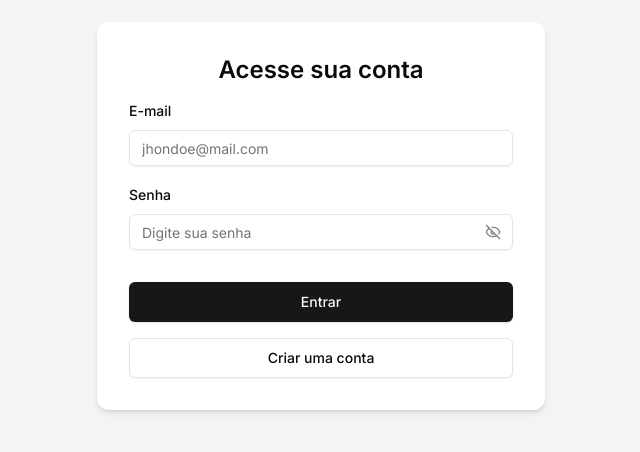
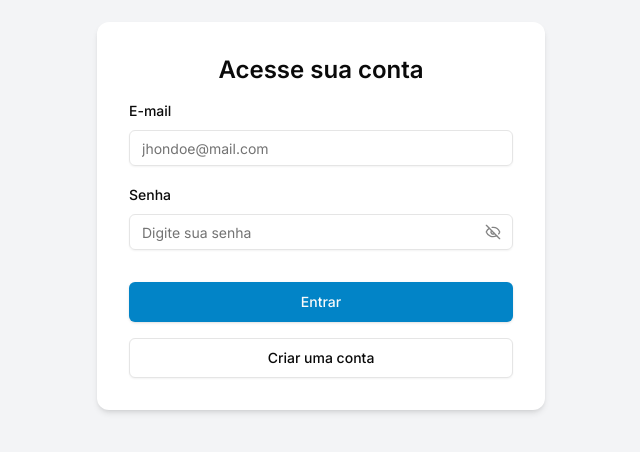
Before and after one commit to GabrielDNeto/teste-new-way-fe, a Next.js app: page /auth/signin in a window 1280 px wide. Shown: the part 184-636 px from the top of the page, without its empty margins (319-959 px from the left). Built offline with nearby package versions, Linux system fonts and the light colour scheme.

Commit message:
feat: change button primary variant bg color

```diff
--- a/src/components/ui/button.tsx
+++ b/src/components/ui/button.tsx
@@ -1,8 +1,8 @@
-import * as React from "react"
-import { Slot } from "@radix-ui/react-slot"
-import { cva, type VariantProps } from "class-variance-authority"
+import * as React from "react";
+import { Slot } from "@radix-ui/react-slot";
+import { cva, type VariantProps } from "class-variance-authority";
 
-import { cn } from "@/lib/utils"
+import { cn } from "@/lib/utils";
 
 const buttonVariants = cva(
   "inline-flex items-center justify-center gap-2 whitespace-nowrap rounded-md text-sm font-medium transition-colors focus-visible:outline-none focus-visible:ring-1 focus-visible:ring-ring disabled:pointer-events-none disabled:opacity-50 [&_svg]:pointer-events-none [&_svg]:size-4 [&_svg]:shrink-0",
@@ -10,7 +10,7 @@
     variants: {
       variant: {
         default:
-          "bg-primary text-primary-foreground shadow hover:bg-primary/90",
+          "bg-sky-600 text-primary-foreground shadow hover:bg-sky-600/90",
         destructive:
           "bg-destructive text-destructive-foreground shadow-sm hover:bg-destructive/90",
         outline:
@@ -32,26 +32,26 @@
       size: "default",
     },
   }
-)
+);
 
 export interface ButtonProps
   extends React.ButtonHTMLAttributes<HTMLButtonElement>,
     VariantProps<typeof buttonVariants> {
-  asChild?: boolean
+  asChild?: boolean;
 }
 
 const Button = React.forwardRef<HTMLButtonElement, ButtonProps>(
   ({ className, variant, size, asChild = false, ...props }, ref) => {
-    const Comp = asChild ? Slot : "button"
+    const Comp = asChild ? Slot : "button";
     return (
       <Comp
         className={cn(buttonVariants({ variant, size, className }))}
         ref={ref}
         {...props}
       />
-    )
+    );
   }
-)
-Button.displayName = "Button"
+);
+Button.displayName = "Button";
 
-export { Button, buttonVariants }
+export { Button, buttonVariants };
```
